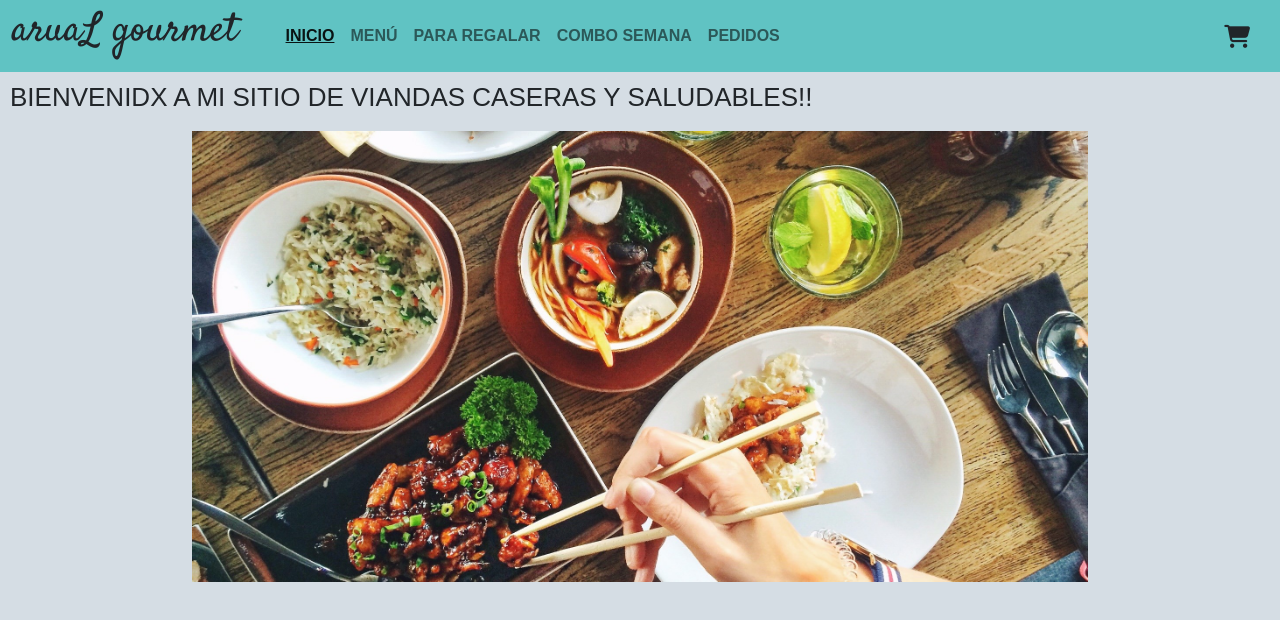
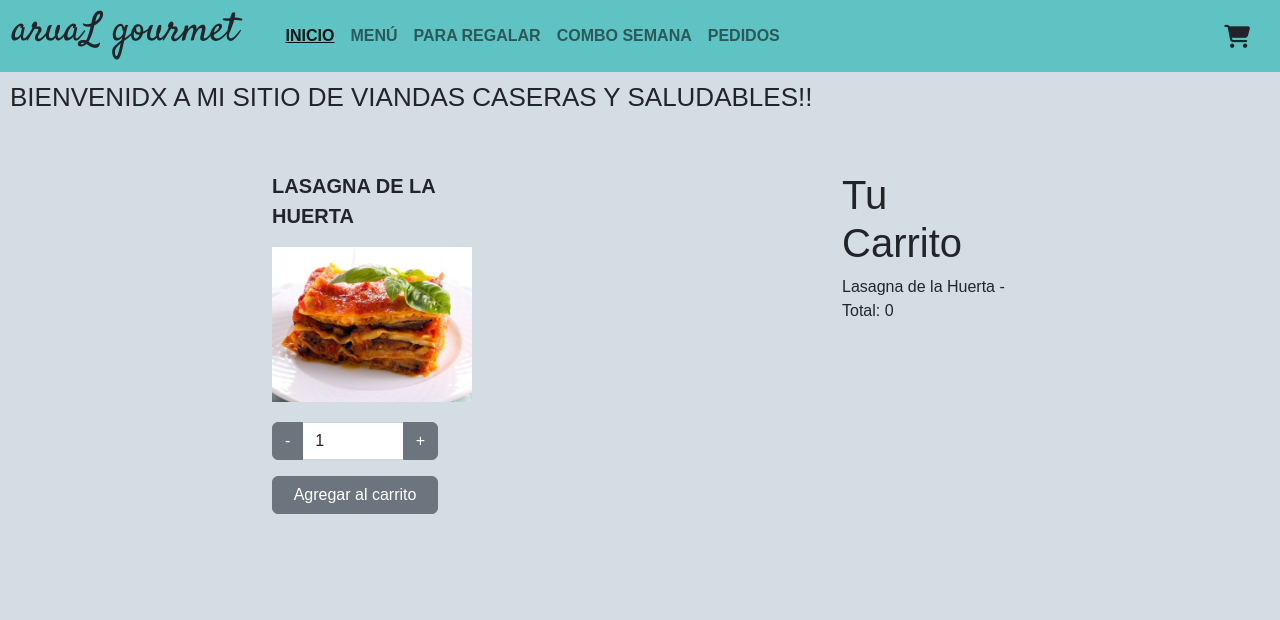
Before and after one commit to arualzeravla/aruaLgourmet, a React (Create React App) app: page / in a window 1280 px wide. Shown: the top 620 px of the page. Built offline with nearby package versions, Linux system fonts and the light colour scheme; a web font is replaced by a local one.

Commit message:
ItemCount

```diff
--- a/src/App.css
+++ b/src/App.css
@@ -46,7 +46,7 @@ body{
 
 .h1_greeting{
   font-size: 26px;
-  padding: 10px 0 10px 10px;
+  padding: 10px 0 50px 10px;
 
 }
 
@@ -62,6 +62,11 @@ body{
   display: block;
 }
 
+.prdImg{
+  max-width: 200px;
+  padding-bottom: 20px;
+}
+
 @media (max-width:768px){
 
   .iconoCarrito{
--- a/src/App.js
+++ b/src/App.js
@@ -1,15 +1,19 @@
 import './App.css';
+import ItemCount from './Components/ItemCount';
 import ItemListContainer from './Components/ItemListContainer';
 import NavBar from './Components/NavBar';
+
 
 function App() {
   return (
     <>
     <NavBar/>
     <ItemListContainer greeting="BIENVENIDX A MI SITIO DE VIANDAS CASERAS Y SALUDABLES!!"/>
-    <div id="imgDiv">
-      <img src="./images/ad1-bigpic.jpg" alt="image" className="ad-img" />
-    </div>
+{/*     <div id="imgDiv">
+      <img src="./images/ad1-bigpic.jpg" alt="welcomeImg" className="ad-img" />
+    </div> */}
+
+    <ItemCount stock={5} initial={1} onAdd={0} />
     </>
   );
 }
--- /dev/null
+++ b/src/Components/ItemCount.jsx
@@ -0,0 +1,55 @@
+import React from "react";
+import { useState } from "react";
+
+function ItemCount ({ stock, initial, onAdd }) {
+    const [cantidad, setCantidad] = useState(initial);
+    const [itemStock, setItemStock] = useState(stock);
+    const [itemAdd, setItemAdd] = useState(onAdd);
+
+    const decremento = (valor)=>{
+        if(valor > 0){
+            setCantidad(valor);
+        }
+    }
+
+    const incremento = (valor)=>{
+        if(valor <= itemStock){
+            setCantidad(valor);
+        }
+    }
+
+    const agregarCarrito = () => {
+        if(cantidad <= itemStock ){
+            setItemAdd(cantidad + itemAdd)
+            setItemStock(itemStock - cantidad)
+            setCantidad(initial)
+        }
+    }
+
+
+    return (
+        <div className="container">
+            <div className="row justify-content-around">
+                <div className="col-2">
+                <p style={{fontSize: 20}}><strong>LASAGNA DE LA HUERTA</strong></p>
+                <img src="./images/lasagna.jpg" alt="lasagna" className="prdImg" />
+                    <div className="input-group">
+                        <input type="button" className="btn btn-secondary" value="-" onClick={()=>{decremento(cantidad-1)}} />
+                        <input type="text" className="form-control" value={cantidad} />
+                        <input type="button" className="btn btn-secondary" value="+" onClick={()=>{incremento(cantidad+1)}} />
+                    </div>
+                    <div className="d-grid gap-2 pt-3">
+                        <input type="button" className="btn btn-secondary" value="Agregar al carrito" onClick={()=>{agregarCarrito()}}/>
+                    </div>
+
+                </div>
+                <div className="col-2">
+                    <h1 id="h1_tituloCarrito">Tu Carrito</h1>
+                    <p>Lasagna de la Huerta - Total: {itemAdd}</p>
+                </div>
+            </div>
+        </div>
+    )
+}
+
+export default ItemCount;
--- a/src/Components/NavBar.jsx
+++ b/src/Components/NavBar.jsx
@@ -4,34 +4,34 @@ import CartWidget from "./CartWidget";
 const NavBar = () => {
     return (
         <div>
-            <nav class="navbar navbar-expand-md nav_headerContainer">
-                <div class="container-fluid">
+            <nav className="navbar navbar-expand-md nav_headerContainer">
+                <div className="container-fluid">
                     <h1 id="siteTitle">aruaL gourmet</h1>
-                    <button class="navbar-toggler" type="button" data-bs-toggle="collapse"
+                    <button className="navbar-toggler" type="button" data-bs-toggle="collapse"
                         data-bs-target="#navbarsExample04" aria-controls="navbarsExample04" aria-expanded="false"
                         aria-label="Toggle navigation">
-                        <span class="navbar-toggler-icon"></span>
+                        <span className="navbar-toggler-icon"></span>
                     </button>
 
-                    <div class="collapse navbar-collapse" id="navbarsExample04">
-                        <ul class="navbar-nav me-auto mb-2 mb-md-0">
-                            <li class="nav-item">
-                                <a class="nav-link active" aria-current="page" href="index.html">INICIO</a>
+                    <div className="collapse navbar-collapse" id="navbarsExample04">
+                        <ul className="navbar-nav me-auto mb-2 mb-md-0">
+                            <li className="nav-item">
+                                <a className="nav-link active" aria-current="page" href="index.html">INICIO</a>
                             </li>
-                            <li class="nav-item">
-                                <a class="nav-link" href="#">MENÚ</a>
+                            <li className="nav-item">
+                                <a className="nav-link" href="#">MENÚ</a>
                             </li>
 
-                            <li class="nav-item">
-                                <a class="nav-link" href="#">PARA REGALAR</a>
+                            <li className="nav-item">
+                                <a className="nav-link" href="#">PARA REGALAR</a>
                             </li>
 
-                            <li class="nav-item">
-                                <a class="nav-link" href="#">COMBO SEMANA</a>
+                            <li className="nav-item">
+                                <a className="nav-link" href="#">COMBO SEMANA</a>
                             </li>
 
-                            <li class="nav-item">
-                                <a class="nav-link" href="#">PEDIDOS</a>
+                            <li className="nav-item">
+                                <a className="nav-link" href="#">PEDIDOS</a>
                             </li>
 
 
```
Also changed, not shown: public/images/lasagna.jpg (added).
